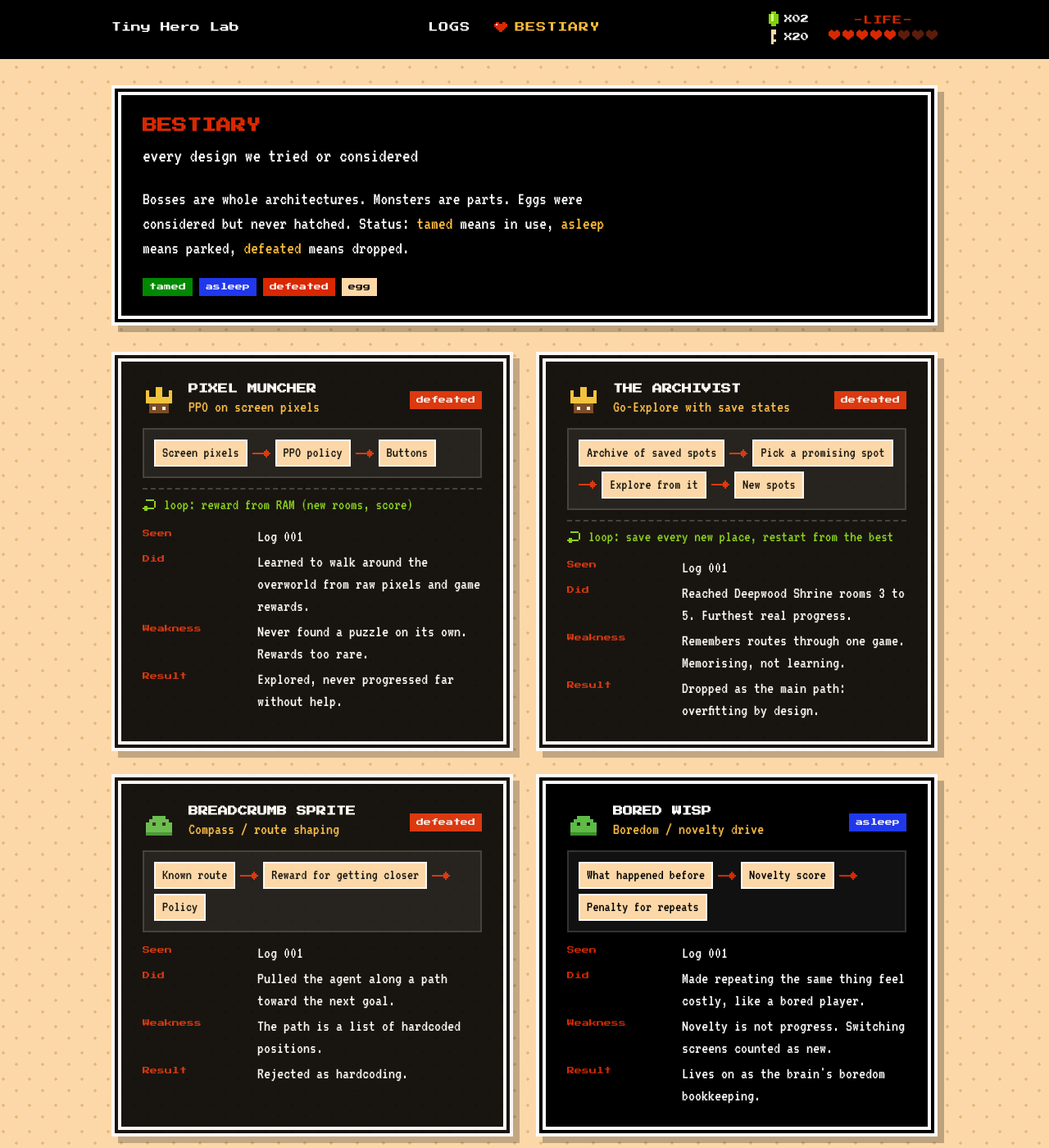
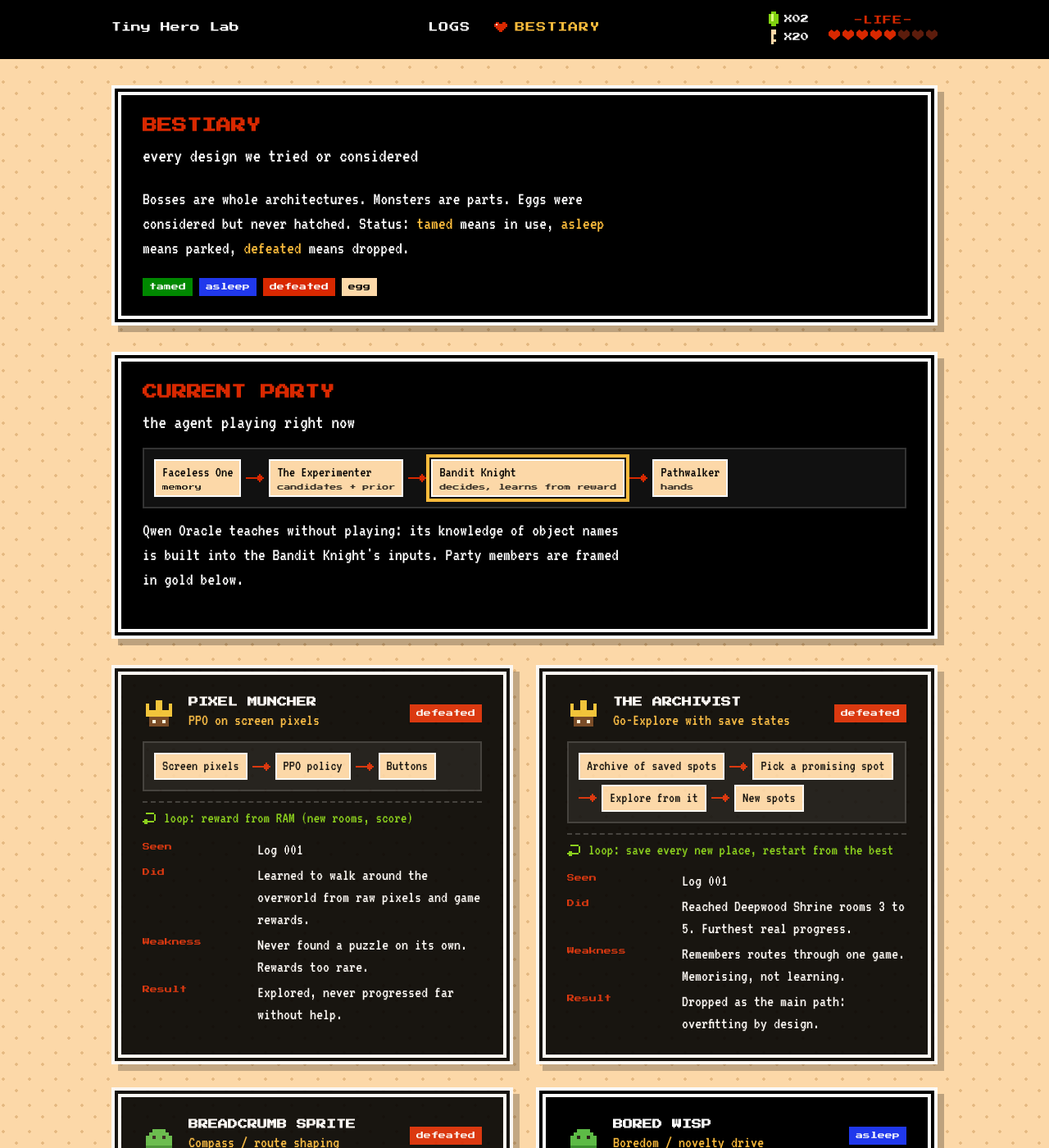
Before and after one commit to sofianedjerbi/zelda-agent-devblog, a Jekyll site: the page built from bestiary.html, in a window 1280 px wide and 1400 px high. Shown: the whole window at 82% size. Built offline with Jekyll 4.4.1, drawn with Linux system fonts in a browser that asks for light colours; some of the changed text lies outside the part shown.

Commit message:
Bestiary: highlight the current party (agent playing now)
Co-Authored-By: Claude Opus 5.5 <noreply@anthropic.com>
Claude-Session: https://claude.ai/code/session_011zaXs3MpTYuwKudv5WyDZs

```diff
--- a/_data/bestiary.yml
+++ b/_data/bestiary.yml
@@ -95,6 +95,7 @@
   weakness: On a real room it invented chests and looped.
   result: Never transferred.
 - name: Faceless One
+  current: "memory"
   real: Name-free affordance view
   type: monster
   status: tamed
@@ -114,6 +115,7 @@
   weakness: Learned to farm points by stepping back through the door it came in.
   result: Too slow and too weak in the real game. Replaced by the planner.
 - name: The Experimenter
+  current: "candidate list + starting prior"
   real: Systematic brain (v0)
   type: boss
   status: tamed
@@ -123,6 +125,7 @@
   weakness: Its hand-tuned habits partly fitted the dev rooms. 8 of 33 on the held-out test.
   result: Now the candidate list and prior for the learned decider.
 - name: Pathwalker
+  current: "hands"
   real: Planner hands + tested macros
   type: monster
   status: tamed
@@ -132,6 +135,7 @@
   weakness: No reflexes beyond a hit when an enemy is adjacent.
   result: The hands in use. Almost every gain came from fixing this layer.
 - name: Qwen Oracle
+  current: "teacher (name vectors)"
   real: LLM brain with object names
   type: boss
   status: tamed
@@ -141,6 +145,7 @@
   weakness: Slow (1 s per decision), learns nothing from playing.
   result: Best generaliser so far. Becomes the teacher.
 - name: Bandit Knight
+  current: "leader: decides"
   real: Learned decider (RL + LLM name embeddings)
   type: boss
   status: tamed
--- a/assets/style.css
+++ b/assets/style.css
@@ -121,3 +121,11 @@ a.back:hover { color: var(--gold); }
   .stats { grid-template-columns: minmax(0, 1fr); }
   .stats dt { line-height: 1.4; margin-top: 6px; }
 }
+
+/* current party: the agent playing right now */
+.party-schema .node { display: grid; gap: 2px; }
+.party-schema .node small { font: 8px/1.5 var(--pixel); color: inherit; opacity: .8; }
+.party-schema .node.lead { outline: 4px solid var(--gold); outline-offset: 2px; }
+.party-note { margin-top: 12px; }
+.beast.current { box-shadow: 0 0 0 8px var(--gold), 8px 8px 0 8px rgba(0,0,0,.25); }
+.ribbon { font: 9px/1.8 var(--pixel); background: var(--gold); color: #000; padding: 4px 10px; justify-self: start; }
--- a/bestiary.html
+++ b/bestiary.html
@@ -10,9 +10,23 @@ permalink: /bestiary/
     <span class="badge tamed">tamed</span><span class="badge asleep">asleep</span><span class="badge defeated">defeated</span><span class="badge egg">egg</span>
   </div>
 </section>
+<section class="board party">
+  <h1>Current party<span class="sub">the agent playing right now</span></h1>
+  <div class="schema party-schema" aria-label="current agent">
+    <span class="node">Faceless One<small>memory</small></span>
+    <svg class="arrow" width="22" height="14" viewBox="0 0 11 7" shape-rendering="crispEdges" aria-hidden="true"><rect x="0" y="3" width="8" height="1" fill="currentColor"/><rect x="7" y="2" width="1" height="3" fill="currentColor"/><rect x="8" y="1" width="1" height="5" fill="currentColor"/><rect x="9" y="2" width="1" height="3" fill="currentColor"/><rect x="10" y="3" width="1" height="1" fill="currentColor"/></svg>
+    <span class="node">The Experimenter<small>candidates + prior</small></span>
+    <svg class="arrow" width="22" height="14" viewBox="0 0 11 7" shape-rendering="crispEdges" aria-hidden="true"><rect x="0" y="3" width="8" height="1" fill="currentColor"/><rect x="7" y="2" width="1" height="3" fill="currentColor"/><rect x="8" y="1" width="1" height="5" fill="currentColor"/><rect x="9" y="2" width="1" height="3" fill="currentColor"/><rect x="10" y="3" width="1" height="1" fill="currentColor"/></svg>
+    <span class="node lead">Bandit Knight<small>decides, learns from reward</small></span>
+    <svg class="arrow" width="22" height="14" viewBox="0 0 11 7" shape-rendering="crispEdges" aria-hidden="true"><rect x="0" y="3" width="8" height="1" fill="currentColor"/><rect x="7" y="2" width="1" height="3" fill="currentColor"/><rect x="8" y="1" width="1" height="5" fill="currentColor"/><rect x="9" y="2" width="1" height="3" fill="currentColor"/><rect x="10" y="3" width="1" height="1" fill="currentColor"/></svg>
+    <span class="node">Pathwalker<small>hands</small></span>
+  </div>
+  <p class="party-note">Qwen Oracle teaches without playing: its knowledge of object names is built into the Bandit Knight's inputs. Party members are framed in gold below.</p>
+</section>
 <div class="beasts">
 {% for b in site.data.bestiary %}
-  <article class="board beast {{ b.status }}">
+  <article class="board beast {{ b.status }}{% if b.current %} current{% endif %}">
+    {% if b.current %}<div class="ribbon">IN PARTY: {{ b.current }}</div>{% endif %}
     <header class="beast-head">
       {% if b.type == "boss" %}
       <svg class="sprite-s" width="40" height="40" viewBox="0 0 10 10" shape-rendering="crispEdges" aria-hidden="true"><rect x="1" y="2" width="1" height="2" fill="#f2c230"/><rect x="4" y="1" width="2" height="3" fill="#f2c230"/><rect x="8" y="2" width="1" height="2" fill="#f2c230"/><rect x="1" y="4" width="8" height="2" fill="#f2c230"/><rect x="2" y="6" width="6" height="3" fill="#6e3f1b"/><rect x="3" y="7" width="1" height="1" fill="#fff8e1"/><rect x="6" y="7" width="1" height="1" fill="#fff8e1"/></svg>
```
